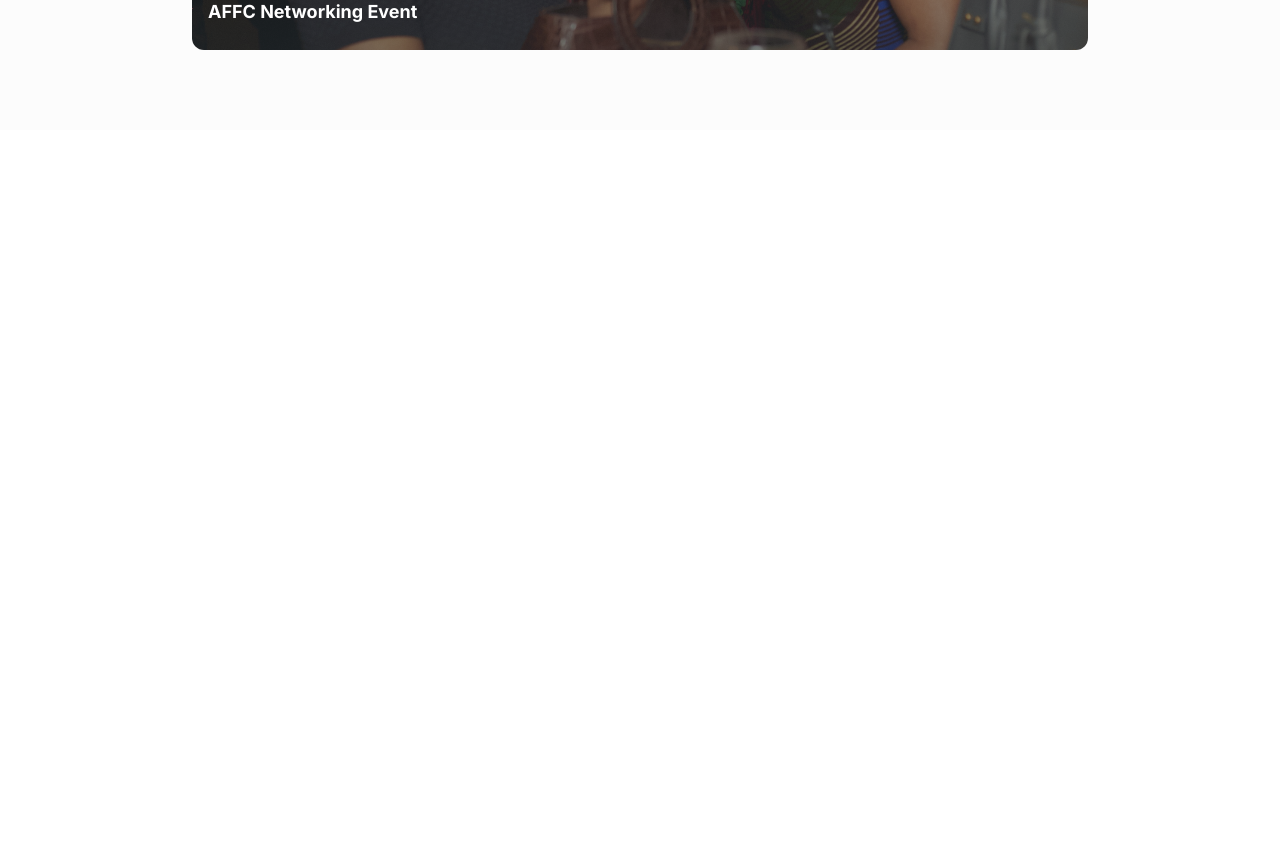
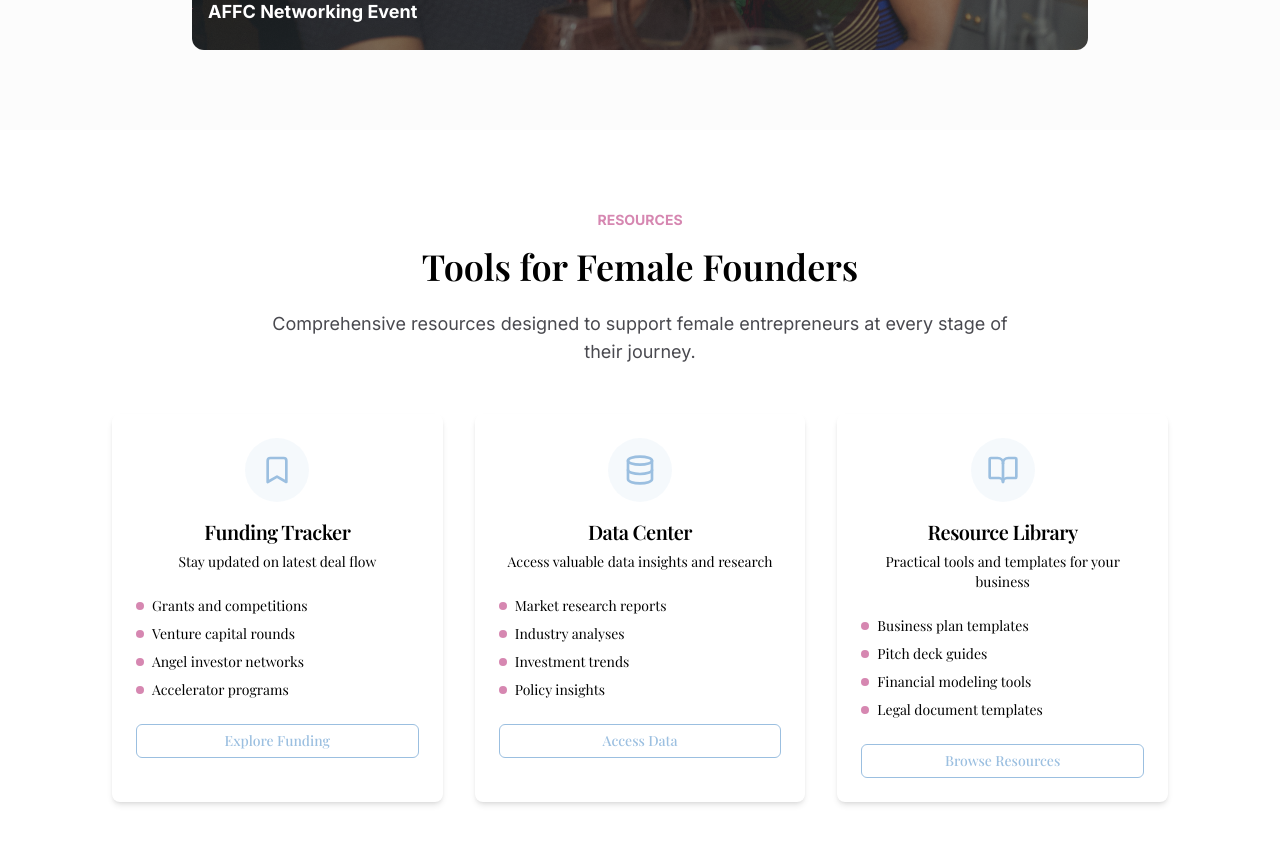
Before and after one commit to Affc25/electher-website, a Next.js app: page / in a window 1280 px wide. Shown: the part 2920-3764 px from the top of the page. Before the commit the page ends 3050 px from the top, so only its background shows below. Built offline with nearby package versions, Linux system fonts and the light colour scheme.

Commit message:
chore: complete the resources section

```diff
--- a/components/secondary/Home/GallerySection.tsx
+++ b/components/secondary/Home/GallerySection.tsx
@@ -1,11 +1,11 @@
 import "swiper/css";
+import "swiper/css/autoplay"; // Important to import if needed
 import "swiper/css/navigation";
-import "swiper/css/autoplay"; // Important to import if needed
+import Image from "next/image";
+import { Swiper, SwiperSlide } from "swiper/react";
 import { Navigation, Autoplay } from "swiper/modules";
-import { Swiper, SwiperSlide } from "swiper/react";
 import PrevIcon from "@/public/svg/arrow_left_icon.svg";
 import NextIcon from "@/public/svg/arrow_right_icon.svg";
-import Image from "next/image";
 
 const GallerySection = () => {
   return (
--- /dev/null
+++ b/components/secondary/Home/ResourcesSection.tsx
@@ -0,0 +1,133 @@
+import React, { ReactNode } from 'react'
+import DataIcon from "@/public/svg/data_center_icon.svg";
+import BookmarkIcon from "@/public/svg/bookmark_icon.svg"
+import ResourceIcon from "@/public/svg/resource_library_icon.svg"
+
+
+const fundingCardData = [
+  {
+    title: "Funding Tracker",
+    icon: <BookmarkIcon className="w-8 h-8 text-affc-blue"/>,
+    description: "Stay updated on latest deal flow",
+    items: [
+      "Grants and competitions",
+      "Venture capital rounds",
+      "Angel investor networks",
+      "Accelerator programs"
+    ],
+    buttonText: "Explore Funding",
+    buttonLink: "/resources" // assuming link for funding
+  },
+  {
+    title: "Data Center",
+    icon: <DataIcon className="w-8 h-8 text-affc-blue"/>,
+    description: "Access valuable data insights and research",
+    items: [
+      "Market research reports",
+      "Industry analyses",
+      "Investment trends",
+      "Policy insights"
+    ],
+    buttonText: "Access Data",
+    buttonLink: "/data" // assuming link for data
+  },
+  {
+    title: "Resource Library",
+    icon: <ResourceIcon className="w-8 h-8 text-affc-blue"/>,
+    description: "Practical tools and templates for your business",
+    items: [
+      "Business plan templates",
+      "Pitch deck guides",
+      "Financial modeling tools",
+      "Legal document templates"
+    ],
+    buttonText: "Browse Resources",
+    buttonLink: "/library" // assuming link for library
+  }
+]
+
+const ResourcesSection = () => {
+  return (
+    <section className="px-6 md:px-28 flex flex-col items-center py-20 w-full">
+      <div className="max-w-3xl flex flex-col items-center mb-12 text-center">
+        <h3 className="uppercase font-inter font-bold text-affc-pink text-sm mb-4">
+          Resources
+        </h3>
+        <h4 className="text-3xl md:text-4xl font-semibold mb-6">
+          Tools for Female Founders
+        </h4>
+        <p className="text-lg font-inter text-[#1b1c23cc]">
+          Comprehensive resources designed to support female entrepreneurs at every stage of their journey.
+        </p>
+      </div>
+      <div className="grid md:grid-cols-3 gap-8 w-full">
+        {
+          fundingCardData.map((card, index) => (
+            <FundingCard
+              key={index}
+              icon={card.icon}
+              title={card.title}
+              items={card.items}
+              buttonText={card.buttonText}
+              buttonLink={card.buttonLink}
+              description={card.description}
+            />
+          ))
+        }
+      </div>
+
+    </section>
+  )
+}
+
+
+type FundingCardProps = {
+  title: string;
+  icon: ReactNode,
+  description: string;
+  items: string[];
+  buttonText: string;
+  buttonLink: string;
+};
+
+const FundingCard: React.FC<FundingCardProps> = ({
+  icon,
+  title,
+  items,
+  buttonLink,
+  buttonText,
+  description,
+}) => {
+  return (
+    <div className="rounded-lg border bg-card text-card-foreground border-none shadow-md hover:shadow-lg transition-all animate-fade-in">
+      <div className="flex flex-col space-y-1.5 p-6">
+        <div className="mb-4 flex justify-center">
+          <div className="w-16 h-16 bg-affc-blue/10 rounded-full flex items-center justify-center">
+            {icon}
+          </div>
+        </div>
+        <h3 className="font-semibold tracking-tight text-xl text-center">{title}</h3>
+        <p className="text-sm text-muted-foreground text-center">{description}</p>
+      </div>
+      <div className="p-6 pt-0">
+        <ul className="space-y-2 text-sm">
+          {items.map((item, index) => (
+            <li key={index} className="flex items-center">
+              <div className="w-2 h-2 bg-affc-pink rounded-full mr-2"></div>
+              <span>{item}</span>
+            </li>
+          ))}
+        </ul>
+      </div>
+      <div className="flex items-center p-6 pt-0">
+        <a className="w-full" href={buttonLink}>
+          <button className="inline-flex items-center justify-center rounded-md font-medium transition-all duration-300 focus-visible:outline-none focus-visible:ring-2 focus-visible:ring-ring disabled:opacity-50 border border-affc-blue text-affc-blue hover:bg-affc-blue/10 active:scale-[0.98] px-3 py-1.5 text-sm w-full">
+            {buttonText}
+          </button>
+        </a>
+      </div>
+    </div>
+  )
+}
+
+export default ResourcesSection
--- a/components/secondary/Home/index.ts
+++ b/components/secondary/Home/index.ts
@@ -1,4 +1,5 @@
 export { default as Header } from "./Header"
 export { default as MissionSection } from "./MissionSection"
 export { default as GallerySection } from "./GallerySection"
+export { default as ResourcesSection } from "./ResourcesSection"
 export { default as AnalyticsSection } from "./AnalyticsSection"
--- a/pages/index.tsx
+++ b/pages/index.tsx
@@ -1,4 +1,4 @@
-import { AnalyticsSection, GallerySection, Header, MissionSection } from "@/components/secondary/Home";
+import { AnalyticsSection, GallerySection, Header, MissionSection, ResourcesSection } from "@/components/secondary/Home";
 
 export default function Home() {
   return (
@@ -7,6 +7,7 @@ export default function Home() {
       <AnalyticsSection/>
       <MissionSection/>
       <GallerySection/>
+      <ResourcesSection/>
     </div>
   );
 }
```
Also changed, not shown: public/svg/bookmark_icon.svg (added).
